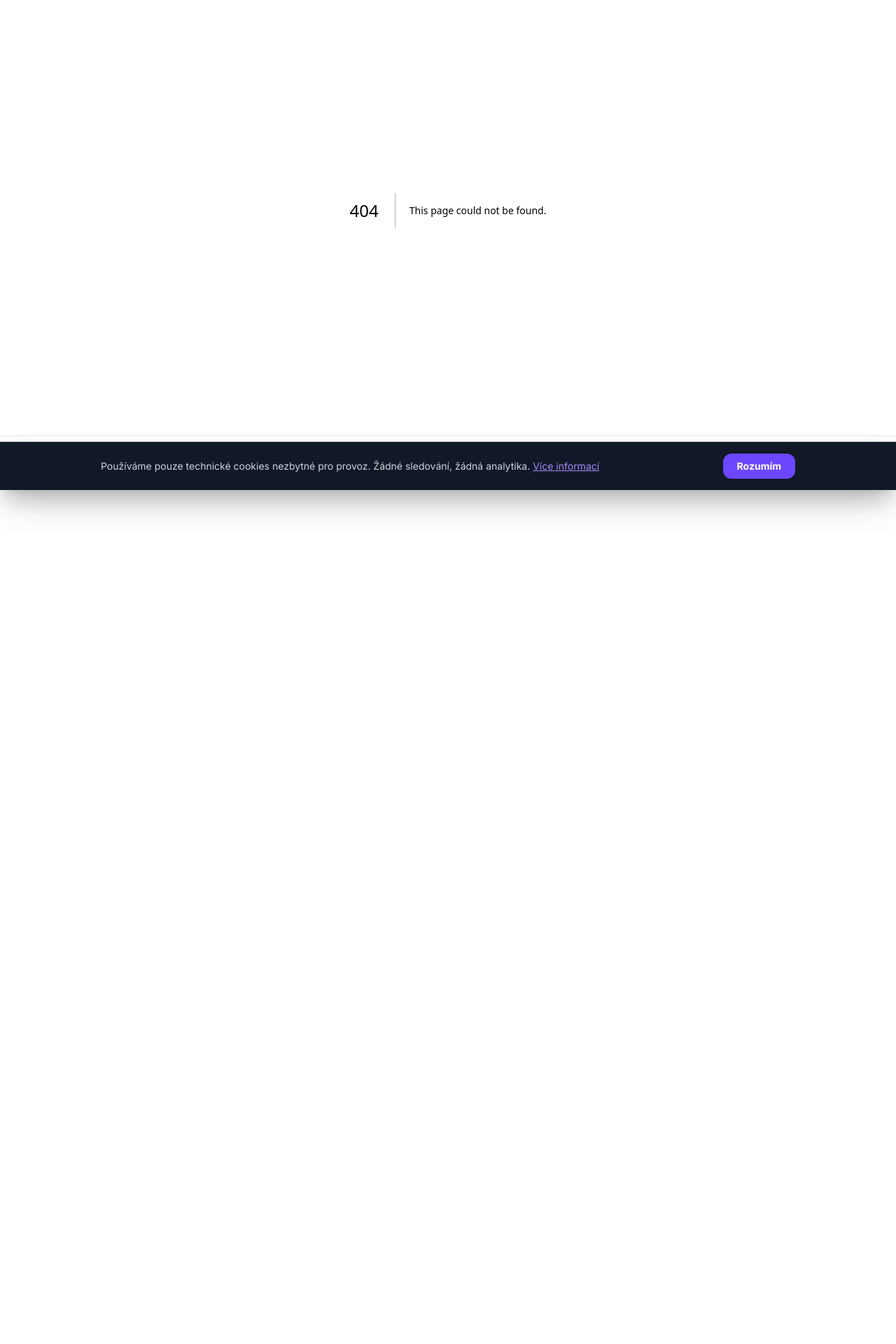
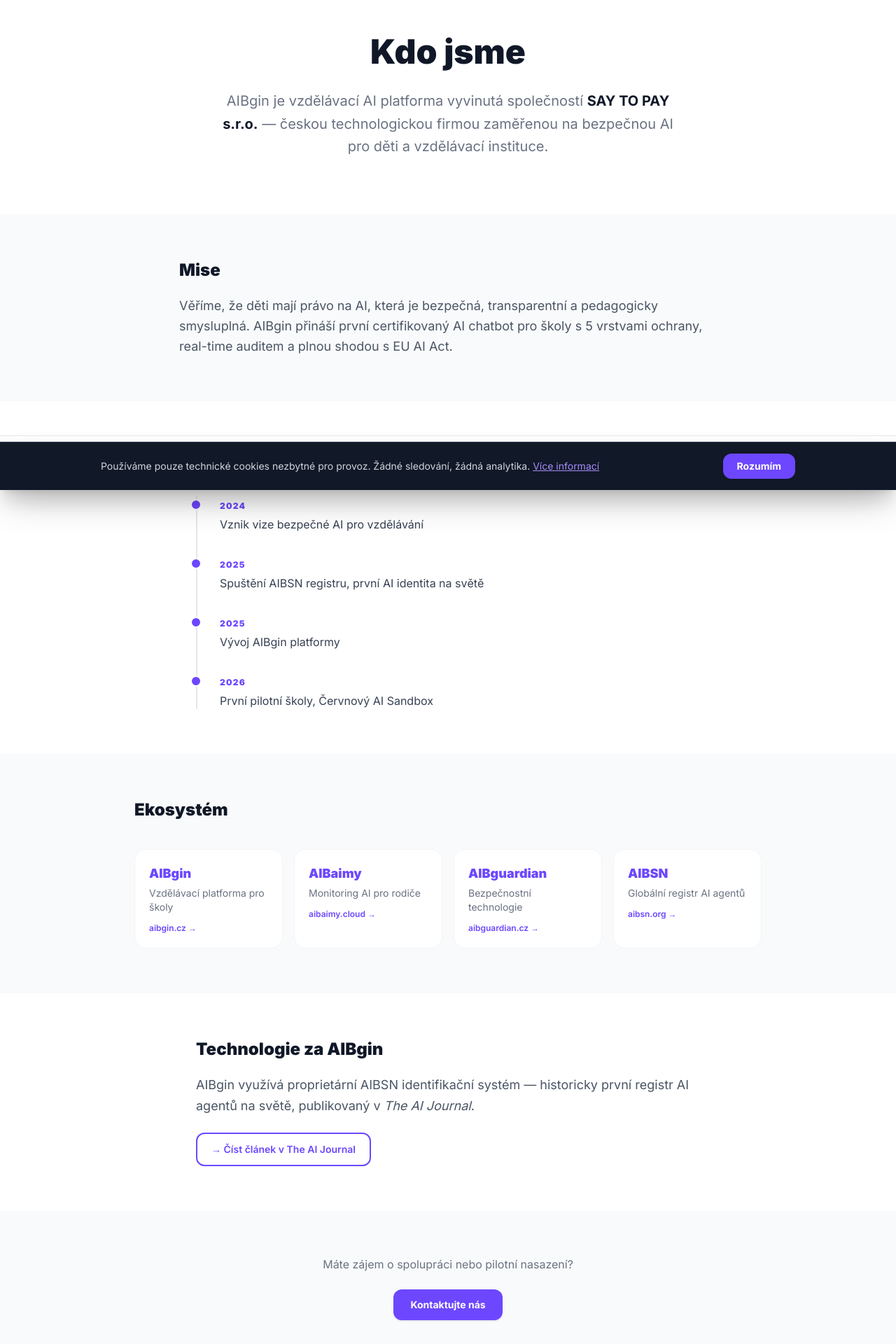
Before and after one commit to jaromirzly-coder/aibgin-web, a Next.js app: page /o-nas in a window 1280 px wide. Before the commit this address had no page. Shown: the part 100-2020 px from the top of the page at 70% size. Before the commit the page ends 800 px from the top, so only its background shows below. Built offline with nearby package versions, Linux system fonts and the light colour scheme.

Commit message:
feat: aibgin.cz - nova stranka o-nas + nav + footer odkaz

```diff
--- a/app/components/Footer.tsx
+++ b/app/components/Footer.tsx
@@ -41,17 +41,14 @@
                 </Link>
               </li>
               <li>
+                <Link href="/o-nas" className="hover:text-white transition-colors">
+                  O nás
+                </Link>
+              </li>
+              <li>
                 <Link href="/kontakt" className="hover:text-white transition-colors">
                   Kontakt
                 </Link>
-              </li>
-              <li>
-                <a
-                  href="https://app.aibgin.cz/demo"
-                  className="hover:text-white transition-colors"
-                >
-                  Demo
-                </a>
               </li>
             </ul>
           </div>
--- a/app/components/NavLinks.tsx
+++ b/app/components/NavLinks.tsx
@@ -7,6 +7,7 @@
   { href: '/bezpecnost', label: 'Bezpečnost' },
   { href: '/cenik', label: 'Ceník' },
   { href: '/compliance', label: 'Compliance' },
+  { href: '/o-nas', label: 'O nás' },
   { href: '/kontakt', label: 'Kontakt' },
 ];
 
--- /dev/null
+++ b/app/o-nas/page.tsx
@@ -0,0 +1,163 @@
+import type { Metadata } from 'next';
+import Link from 'next/link';
+import Nav from '../components/Nav';
+import Footer from '../components/Footer';
+
+const SITE_URL = 'https://aibgin.cz';
+
+export const metadata: Metadata = {
+  title: 'O nás | AIBgin — SAY TO PAY s.r.o.',
+  description:
+    'AIBgin je vzdělávací AI platforma vyvinutá společností SAY TO PAY s.r.o. — českou technologickou firmou zaměřenou na bezpečnou AI pro děti a vzdělávací instituce.',
+  metadataBase: new URL(SITE_URL),
+  alternates: { canonical: `${SITE_URL}/o-nas` },
+  keywords: [
+    'AIBgin o nás',
+    'SAY TO PAY s.r.o.',
+    'bezpečná AI pro děti',
+    'AIBSN registr',
+    'AIBlab ekosystém',
+    'česká AI firma',
+    'vzdělávací AI platforma',
+  ],
+  openGraph: {
+    title: 'O nás | AIBgin — SAY TO PAY s.r.o.',
+    description:
+      'AIBgin je vzdělávací AI platforma vyvinutá společností SAY TO PAY s.r.o. — českou technologickou firmou zaměřenou na bezpečnou AI pro děti a vzdělávací instituce.',
+    url: `${SITE_URL}/o-nas`,
+    siteName: 'AIBgin',
+    locale: 'cs_CZ',
+    type: 'website',
+  },
+};
+
+const timeline = [
+  { year: '2024', text: 'Vznik vize bezpečné AI pro vzdělávání' },
+  { year: '2025', text: 'Spuštění AIBSN registru, první AI identita na světě' },
+  { year: '2025', text: 'Vývoj AIBgin platformy' },
+  { year: '2026', text: 'První pilotní školy, Červnový AI Sandbox' },
+];
+
+const ecosystem = [
+  { name: 'AIBgin', desc: 'Vzdělávací platforma pro školy', href: 'https://aibgin.cz' },
+  { name: 'AIBaimy', desc: 'Monitoring AI pro rodiče', href: 'https://aibaimy.cloud' },
+  { name: 'AIBguardian', desc: 'Bezpečnostní technologie', href: 'https://aibguardian.cz' },
+  { name: 'AIBSN', desc: 'Globální registr AI agentů', href: 'https://aibsn.org' },
+];
+
+export default function ONasPage() {
+  return (
+    <>
+      <Nav />
+      <main className="pt-16">
+        {/* Hero */}
+        <section className="max-w-4xl mx-auto px-6 py-20 text-center">
+          <h1 className="text-4xl md:text-5xl font-black text-gray-900 mb-6 leading-tight">
+            Kdo jsme
+          </h1>
+          <p className="text-xl text-gray-500 leading-relaxed max-w-2xl mx-auto">
+            AIBgin je vzdělávací AI platforma vyvinutá společností{' '}
+            <strong className="text-gray-900">SAY TO PAY s.r.o.</strong> — českou technologickou
+            firmou zaměřenou na bezpečnou AI pro děti a vzdělávací instituce.
+          </p>
+        </section>
+
+        {/* Mise */}
+        <section className="bg-gray-50 py-16 px-6">
+          <div className="max-w-3xl mx-auto">
+            <h2 className="text-2xl font-black text-gray-900 mb-5">Mise</h2>
+            <p className="text-gray-600 text-lg leading-relaxed">
+              Věříme, že děti mají právo na AI, která je bezpečná, transparentní a pedagogicky
+              smysluplná. AIBgin přináší první certifikovaný AI chatbot pro školy s 5 vrstvami
+              ochrany, real-time auditem a plnou shodou s EU AI Act.
+            </p>
+          </div>
+        </section>
+
+        {/* Timeline */}
+        <section className="max-w-3xl mx-auto px-6 py-16">
+          <h2 className="text-2xl font-black text-gray-900 mb-10">Historie</h2>
+          <div className="relative border-l-2 border-gray-200 pl-8 space-y-8">
+            {timeline.map((item, i) => (
+              <div key={i} className="relative">
+                <span
+                  className="absolute -left-[2.6rem] top-1 w-4 h-4 rounded-full border-2 border-white"
+                  style={{ backgroundColor: '#6C47FF' }}
+                />
+                <span className="text-xs font-black uppercase tracking-widest" style={{ color: '#6C47FF' }}>
+                  {item.year}
+                </span>
+                <p className="text-gray-700 mt-1">{item.text}</p>
+              </div>
+            ))}
+          </div>
+        </section>
+
+        {/* Ekosystém */}
+        <section className="bg-gray-50 py-16 px-6">
+          <div className="max-w-4xl mx-auto">
+            <h2 className="text-2xl font-black text-gray-900 mb-10">Ekosystém</h2>
+            <div className="grid sm:grid-cols-2 md:grid-cols-4 gap-4">
+              {ecosystem.map((item) => (
+                <a
+                  key={item.name}
+                  href={item.href}
+                  className="block bg-white rounded-2xl border border-gray-100 p-5 hover:border-purple-200 hover:shadow-md transition-all group"
+                >
+                  <p
+                    className="font-black text-lg mb-1 group-hover:opacity-80 transition-opacity"
+                    style={{ color: '#6C47FF' }}
+                  >
+                    {item.name}
+                  </p>
+                  <p className="text-gray-500 text-sm">{item.desc}</p>
+                  <p className="text-xs mt-3 font-semibold" style={{ color: '#6C47FF' }}>
+                    {item.href.replace('https://', '')} →
+                  </p>
+                </a>
+              ))}
+            </div>
+          </div>
+        </section>
+
+        {/* Technologie */}
+        <section className="max-w-3xl mx-auto px-6 py-16">
+          <h2 className="text-2xl font-black text-gray-900 mb-5">Technologie za AIBgin</h2>
+          <p className="text-gray-600 text-lg leading-relaxed mb-6">
+            AIBgin využívá proprietární AIBSN identifikační systém — historicky první registr AI
+            agentů na světě, publikovaný v{' '}
+            <em>The AI Journal</em>.
+          </p>
+          <a
+            href="https://aijourn.com/end-of-the-dead-internet-agent-guardian-with-the-first-serial-number-is-bringing-order-to-moltbook/"
+            className="inline-flex items-center gap-2 font-semibold text-sm px-5 py-3 rounded-xl border-2 transition-colors hover:text-white"
+            style={{ color: '#6C47FF', borderColor: '#6C47FF' }}
+            onMouseEnter={(e) => {
+              (e.currentTarget as HTMLAnchorElement).style.backgroundColor = '#6C47FF';
+            }}
+            onMouseLeave={(e) => {
+              (e.currentTarget as HTMLAnchorElement).style.backgroundColor = 'transparent';
+            }}
+            target="_blank"
+            rel="noopener noreferrer"
+          >
+            → Číst článek v The AI Journal
+          </a>
+        </section>
+
+        {/* CTA */}
+        <section className="bg-gray-50 py-16 px-6 text-center">
+          <p className="text-gray-500 mb-6">Máte zájem o spolupráci nebo pilotní nasazení?</p>
+          <Link
+            href="/kontakt"
+            className="inline-block text-sm font-bold text-white px-6 py-3 rounded-xl transition-opacity hover:opacity-90 shadow-sm"
+            style={{ backgroundColor: '#6C47FF' }}
+          >
+            Kontaktujte nás
+          </Link>
+        </section>
+      </main>
+      <Footer />
+    </>
+  );
+}
```
